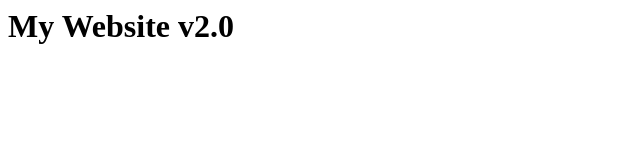
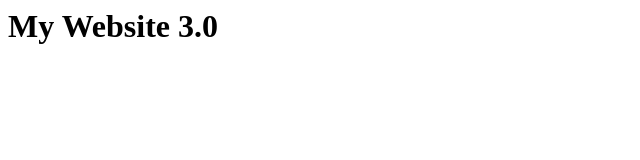
Before and after one commit to 12gauri/jenkin-project, a plain HTML site: page index.html in a window 1280 px wide. Shown: the full height of the page, 0-640 px from the left. Drawn offline with Linux system fonts and the light colour scheme.

Commit message:
updated to 3.0

```diff
--- a/index.html
+++ b/index.html
@@ -1 +1 @@
-<h1>My Website v2.0</h1>
+<h1>My Website 3.0</h1>
```
